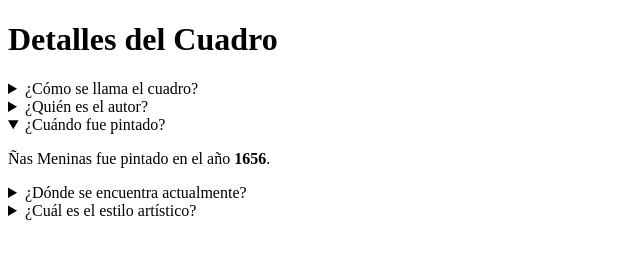
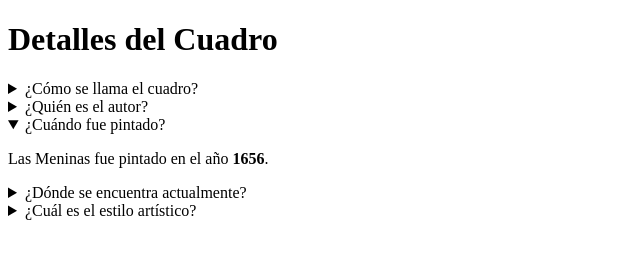
Before and after one commit to Doprea990/web3, a plain HTML site: page activitats/html/09_contenido/act1.html in a window 1280 px wide. Both pictures are taken after a click on the heading "¿Cuándo fue pintado?". Shown: the full height of the page, 0-640 px from the left. Drawn offline with Linux system fonts and the light colour scheme.

Commit message:
Update act1.html

```diff
--- a/activitats/html/09_contenido/act1.html
+++ b/activitats/html/09_contenido/act1.html
@@ -21,7 +21,7 @@
 
     <details>
         <summary>¿Cuándo fue pintado?</summary>
-        <p>Ñas Meninas fue pintado en el año <strong>1656</strong>.</p>
+        <p>Las Meninas fue pintado en el año <strong>1656</strong>.</p>
     </details>
 
     <details>
```
